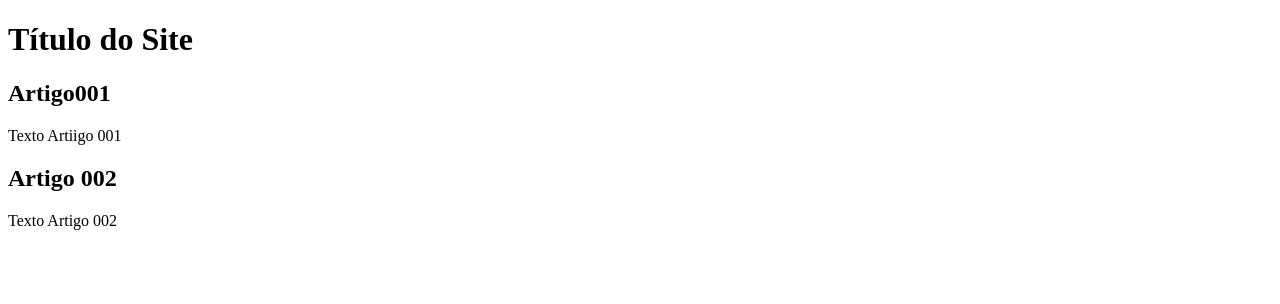
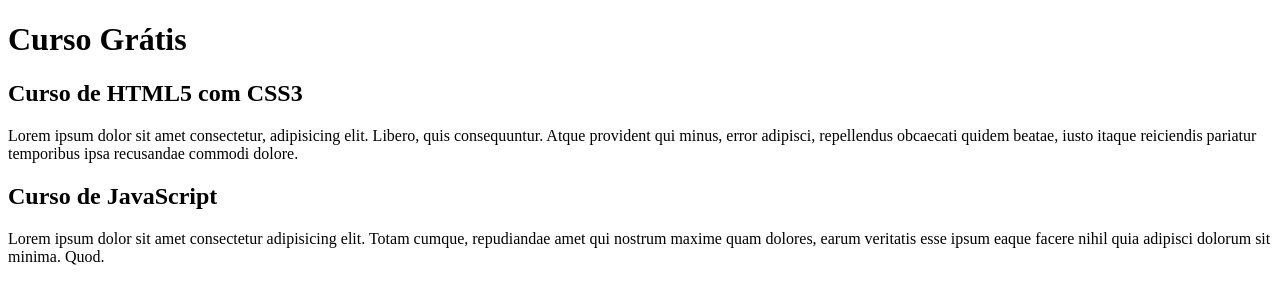
Before and after one commit to d-araujo/projeto-site, a plain HTML site: page index.html in a window 1280 px wide. Drawn offline with Linux system fonts and the light colour scheme.

Commit message:
comecei a escrever conteudo

```diff
--- a/index.html
+++ b/index.html
@@ -8,15 +8,15 @@
 <body>
     <main>
         <header>
-            <h1>Título do Site</h1>
+            <h1>Curso Grátis</h1>
         </header>
         <article>
-            <h2>Artigo001</h2>
-            <p>Texto Artiigo 001</p>
+            <h2>Curso de HTML5 com CSS3</h2>
+            <p>Lorem ipsum dolor sit amet consectetur, adipisicing elit. Libero, quis consequuntur. Atque provident qui minus, error adipisci, repellendus obcaecati quidem beatae, iusto itaque reiciendis pariatur temporibus ipsa recusandae commodi dolore.</p>
         </article>
         <article>
-            <h2>Artigo 002</h2>
-            <p>Texto Artigo 002</p>
+            <h2>Curso de JavaScript</h2>
+            <p>Lorem ipsum dolor sit amet consectetur adipisicing elit. Totam cumque, repudiandae amet qui nostrum maxime quam dolores, earum veritatis esse ipsum eaque facere nihil quia adipisci dolorum sit minima. Quod.</p>
         </article>
     </main>
 
```
